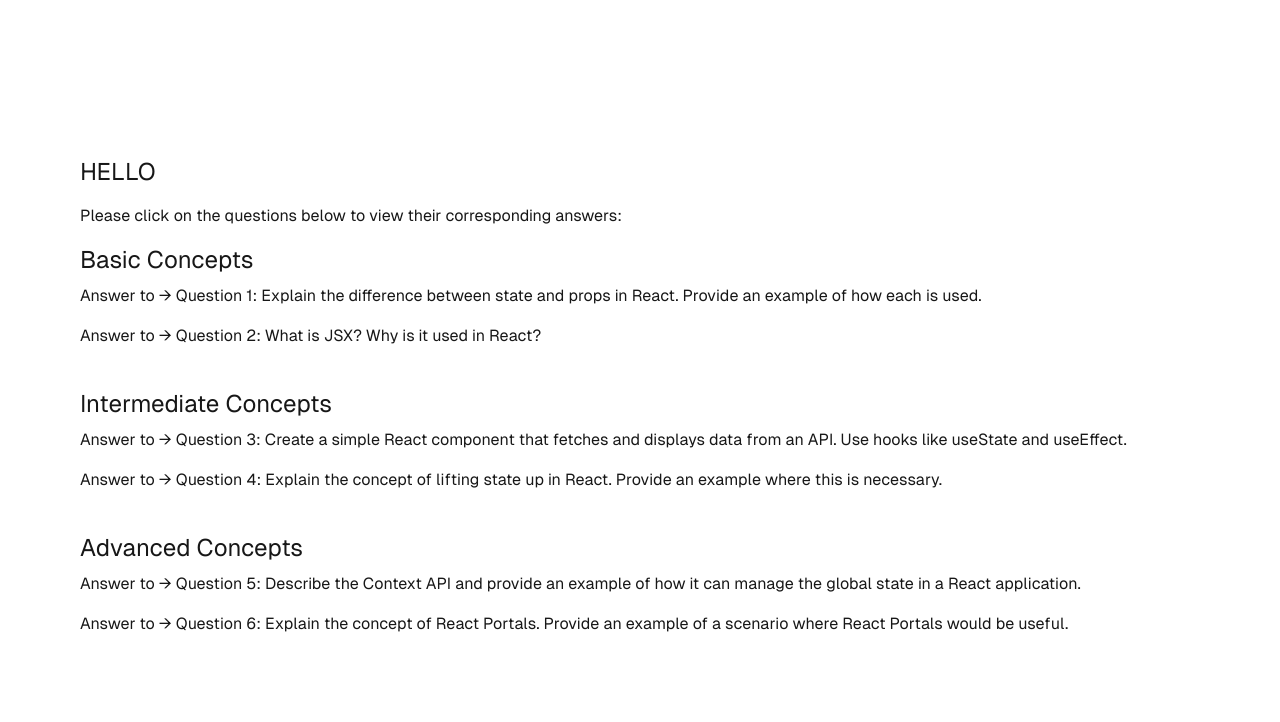
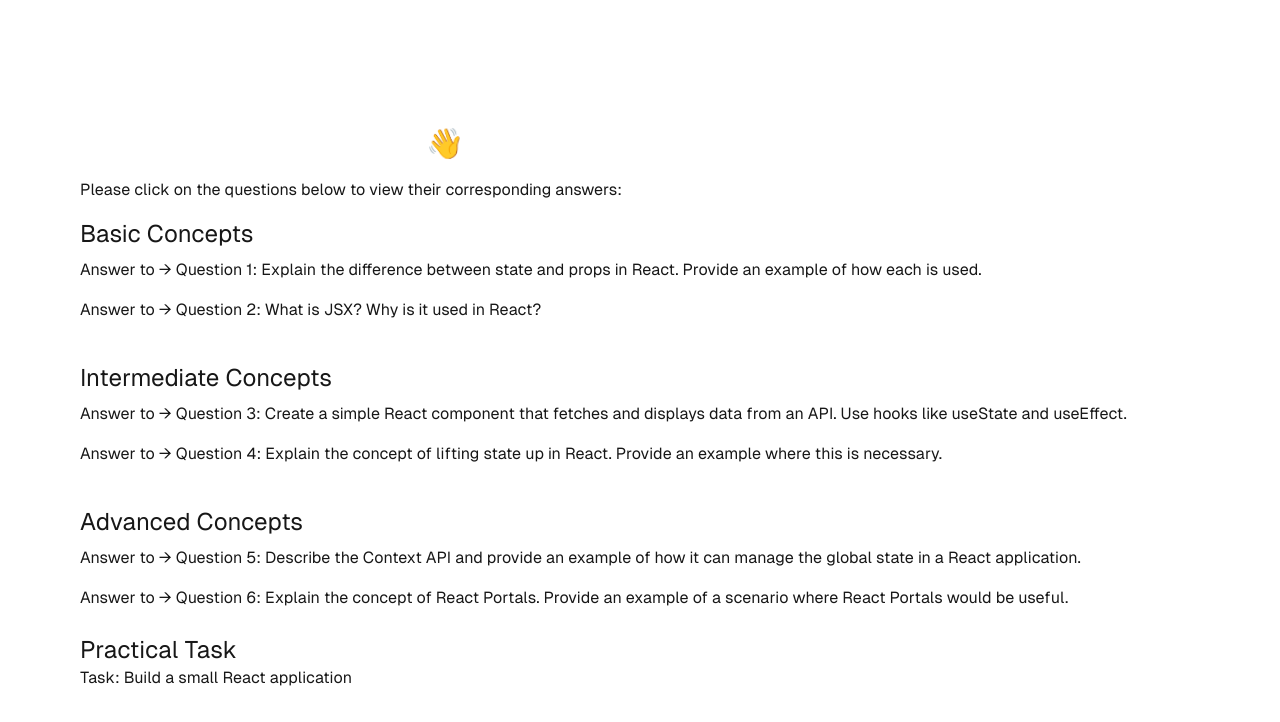
Before and after one commit to Cham-X/interview, a Next.js app: page / in a window 1280 px wide. Shown: the top 722 px of the page. Built offline with nearby package versions, Linux system fonts and the light colour scheme.

Commit message:
answersix updated

```diff
--- a/app/globals.css
+++ b/app/globals.css
@@ -26,3 +26,38 @@
 li > Link:hover{
   text-decoration: underline;
 }
+
+.waving-hand {
+  animation-name: wave-animation;
+  animation-duration: 2.5s;
+  animation-iteration-count: infinite;
+  transform-origin: 70% 70%;
+  display: inline-block;
+}
+
+@keyframes wave-animation {
+  0% {
+    transform: rotate(0deg);
+  }
+  15% {
+    transform: rotate(14deg);
+  }
+  30% {
+    transform: rotate(-8deg);
+  }
+  40% {
+    transform: rotate(14deg);
+  }
+  50% {
+    transform: rotate(-4deg);
+  }
+  60% {
+    transform: rotate(10deg);
+  }
+  70% {
+    transform: rotate(0deg);
+  }
+  100% {
+    transform: rotate(0deg);
+  }
+}
--- a/app/page.tsx
+++ b/app/page.tsx
@@ -4,7 +4,9 @@
 export default function Home() {
   return (
     <div className="flex flex-col items-start justify-center min-h-screen p-8 pb-20 sm:p-20 font-[family-name:var(--font-geist-sans)]">
-      <h1 className="text-2xl py-4">HELLO</h1>
+        <p className="sm:text-3xl text-2xl font-medium text-white font-generalsans text-center py-4">
+                    Hello, I am Shamsudeen <span className="waving-hand">👋</span>
+                </p>
       <p>Please click on the questions below to view their corresponding answers:</p>
       <div className="py-4">
         <h1 className="text-2xl">Basic Concepts</h1>
@@ -51,6 +53,12 @@
           </li>
         </ul>
       </div>
+      <div>
+        <h1 className="text-2xl">   Practical Task</h1>
+        <Link href={"/task"}>
+          Task: Build a small React application
+        </Link>
+      </div>
     </div>
   );
 }
--- /dev/null
+++ b/app/task/page.tsx
@@ -0,0 +1,11 @@
+import React from 'react'
+
+const page = () => {
+  return (
+    <div>
+          hi
+    </div>
+  )
+}
+
+export default page
```
